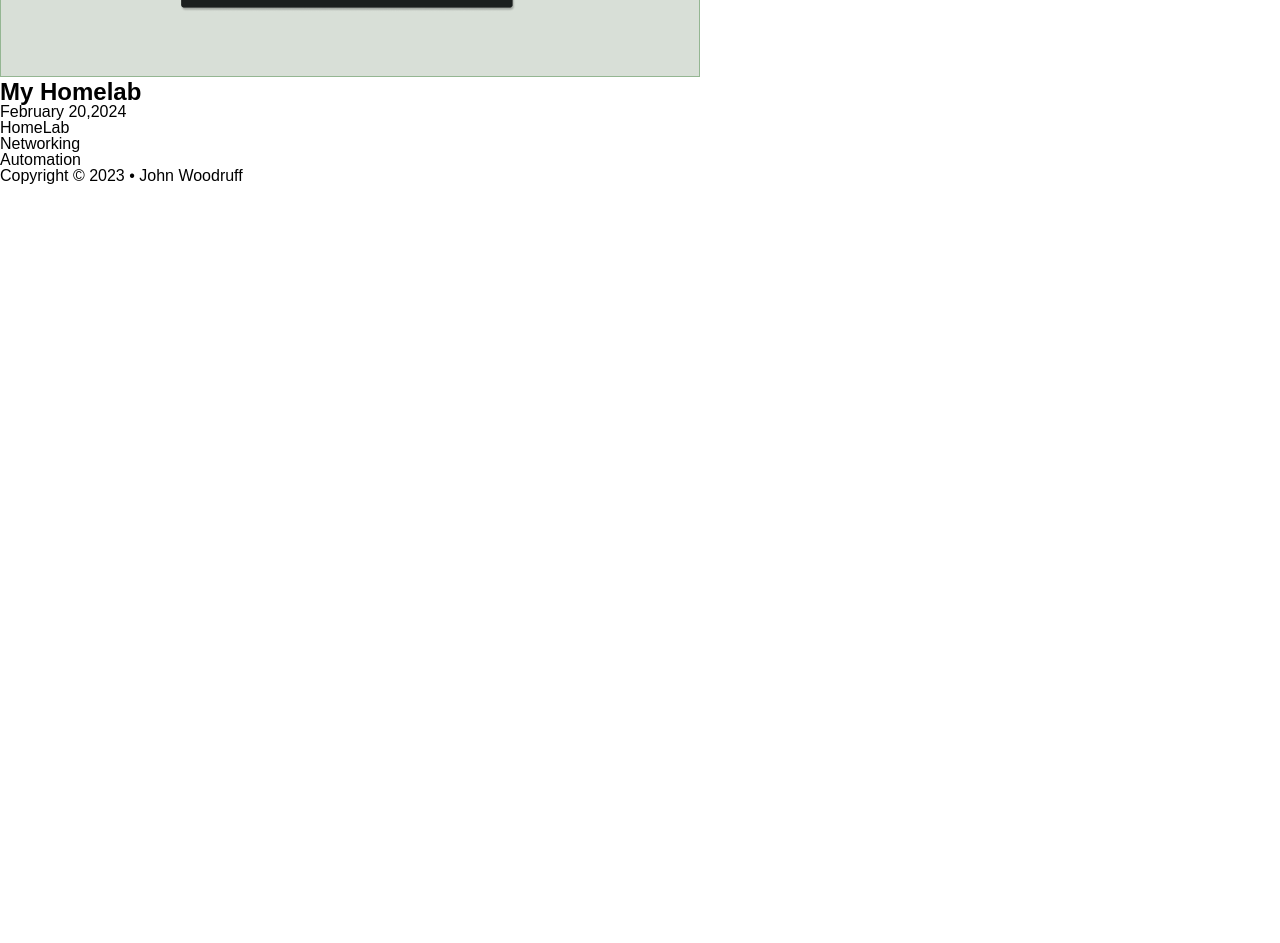
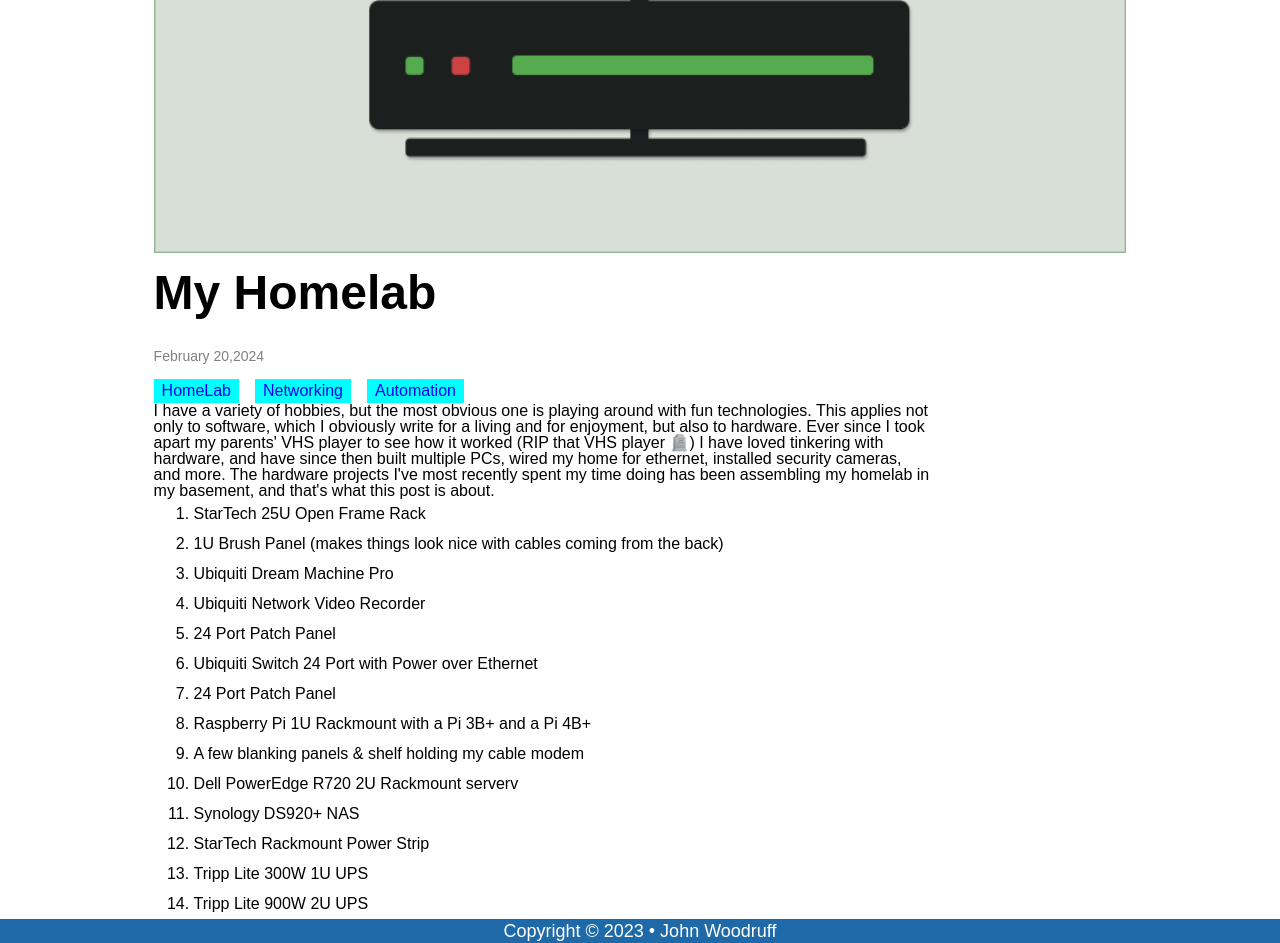
Before and after one commit to kaitlyncortez1/class_sandbox, a plain HTML site: page index.html in a window 1280 px wide. Shown: the part 480-1423 px from the top of the page. Before the commit the page ends 800 px from the top, so only its background shows below. Drawn offline with Linux system fonts and the light colour scheme.

Commit message:
Night Class 2/22/24 John Woodruff

```diff
--- a/css/style.css
+++ b/css/style.css
@@ -61,7 +61,6 @@ table {
 
 *{
 	font-family: "Source Sans 3", sans-serif;
-    background-color: #fff;
 	margin: 0;
 }
 
@@ -111,6 +110,95 @@ nav ul li a{
 	text-decoration: none;
 	color: rgba(44, 44, 44, 1);
 }
+
+/*End Header and Nav Section*/
+
+/*Main Body and Blog Article Section*/
+
+section{
+	display: flex;
+	justify-content: center;
+	align-items: center;
+	width: 95vw;
+	flex-direction: column;
+	margin: 0 auto;
+}
+
+.centerme{
+	display: flex;
+	justify-content: left;
+	width: 80%;
+	flex-direction:column;
+}
+
+h2{
+	margin: 1rem 0;
+	font-size: 3rem;
+}
+
+#date_format{
+	color: gray;
+	font-weight: 300;
+	font-size: 14px;
+	margin: 1rem 0;
+}
+
+#tag_section{
+	display: flex;
+	justify-content: space-between;
+	align-items: center;
+	width: 30%;
+	flex-direction: row;
+}
+
+.blog_tag{
+	display: flex;
+	justify-content: space-between;
+	align-items: center;
+	margin-right: 1rem;
+	background-color: aqua;
+
+}
+
+p.blog_tag {
+	color: blue;
+	padding: 4px 8px;
+}
+ol{
+	list-style-type: decimal;
+
+}
+
+ol li{
+	line-height: 30px;
+}
+
+/*End Main Blog Article*/
+
+/*Begin Footer */
+
+footer{
+	display: flex;
+	justify-content: center;
+	align-items: center;
+	flex-direction: row;
+	height: 3vh;
+	background-color: #1e69a8;
+
+
+}
+
+footer p{
+	color: #fff;
+	font-size: 18px;
+}
+
+section p{
+	width: 80%;
+
+}
+
+
 /* Media Queries */
 
 /* Extra small devices (phones, 600px and down) */
--- a/index.html
+++ b/index.html
@@ -33,18 +33,39 @@
    <!-- This is my main blog article -->
     <section>
 
-      <div>
+      <div class="centerme">
         <img src="img/homelab.png">
 
        <h2>My Homelab</h2>
-       <p>February 20,2024</p>
-       <p>HomeLab</p>
-       <p>Networking</p>
-       <p>Automation</p>
+       <p id="date_format">February 20,2024</p>
+
+       <div id="tag_section">
+       <p class="blog_tag">HomeLab</p>
+       <p class="blog_tag">Networking</p>
+       <p class="blog_tag">Automation</p>
+      </div>
 
 
 
-       <p></p>
+       <p>I have a variety of hobbies, but the most obvious one is playing around with fun technologies. This applies not only to software, which I obviously write for a living and for enjoyment, but also to hardware. Ever since I took apart my parents' VHS player to see how it worked (RIP that VHS player 🪦) I have loved tinkering with hardware, and have since then built multiple PCs, wired my home for ethernet, installed security cameras, and more. The hardware projects I've most recently spent my time doing has been assembling my homelab in my basement, and that's what this post is about.</p>
+
+     <ol>
+        <li>StarTech 25U Open Frame Rack</li>
+        <li>1U Brush Panel (makes things look nice with cables coming from the back)</li>
+        <li>Ubiquiti Dream Machine Pro</li>
+        <li>Ubiquiti Network Video Recorder</li>
+        <li>24 Port Patch Panel</li>
+        <li>Ubiquiti Switch 24 Port with Power over Ethernet</li>
+        <li>24 Port Patch Panel</li>
+        <li>Raspberry Pi 1U Rackmount with a Pi 3B+ and a Pi 4B+</li>
+        <li>A few blanking panels & shelf holding my cable modem</li>
+        <li>Dell PowerEdge R720 2U Rackmount serverv</li>
+        <li>Synology DS920+ NAS</li>
+        <li>StarTech Rackmount Power Strip</li>
+        <li>Tripp Lite 300W 1U UPS</li>
+        <li>Tripp Lite 900W 2U UPS</li>
+       </ol>
+
       </div>
 
     </section>
```
